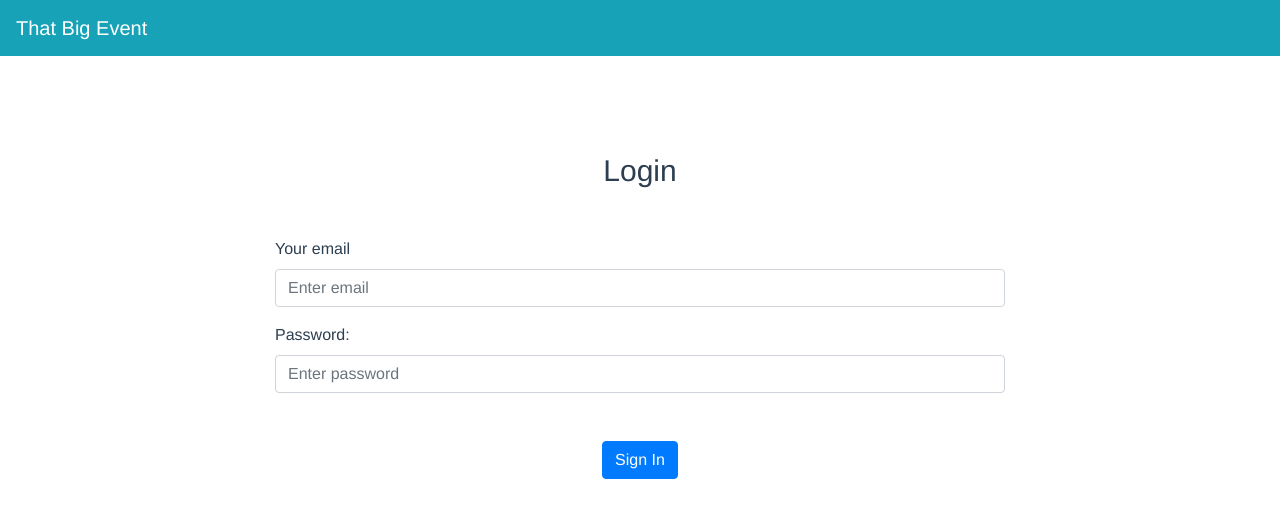
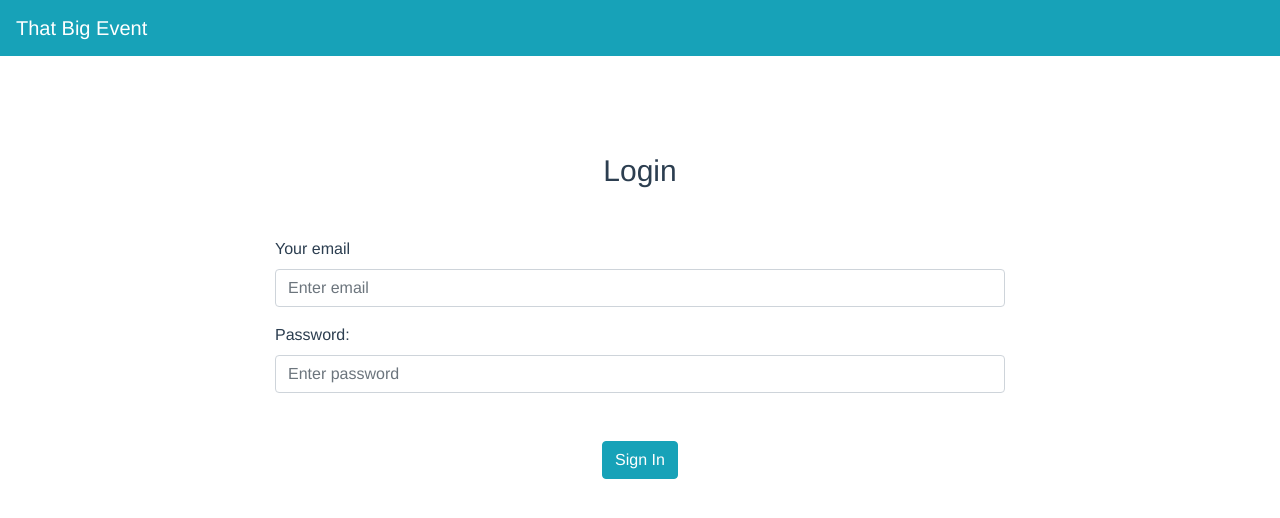
Before and after one commit to mgondolini/that-big-event-qrscanner, a Vue app in the folder frontend/: page /login in a window 1280 px wide. Shown: the top 518 px of the page. Built offline with nearby package versions, Linux system fonts and the light colour scheme; what v-clipboard would draw is missing.

Commit message:
Button color changed to info

```diff
--- a/frontend/src/App.vue
+++ b/frontend/src/App.vue
@@ -17,9 +17,6 @@ export default {
 </script>
 
 <style lang="sass">
-html
-  height: 100% !important
-
 #app
   font-family: Avenir, Helvetica, Arial, sans-serif
   -webkit-font-smoothing: antialiased
--- a/frontend/src/views/CodeScanner.vue
+++ b/frontend/src/views/CodeScanner.vue
@@ -11,7 +11,7 @@
                 required
             ></b-form-input>
           </b-form-group>
-          <b-button type="submit" variant="primary">Save contact</b-button>
+          <b-button type="submit" variant="info">Save contact</b-button>
         </b-form>
       </b-card>
       <b-modal ref="scanner-modal" hide-footer title="Code scanner">
@@ -45,14 +45,10 @@ export default {
   methods: {
       onSubmit(event) {
         event.preventDefault()
-        console.log(JSON.stringify(this.form))
-        console.log("1"+JSON.stringify(this.$store.state.contacts))
 
         const body = {email: this.$store.state.email}
-        console.log(body)
         this.$store.state.axios.put(`user/addContact/${this.form.code}`, body )
           .then((response) => {
-            console.log('response', response.data)
             const user = response.data.user
             this.$store.commit('addContact', { user })
             this.goToContacts();
--- a/frontend/src/views/Login.vue
+++ b/frontend/src/views/Login.vue
@@ -22,7 +22,7 @@
                         required
                         ></b-form-input>
                     </b-form-group>
-                    <b-button type="submit" variant="primary">Sign In</b-button>
+                    <b-button type="submit" variant="info">Sign In</b-button>
                 </b-form>
             </b-card>
             <b-modal ref="login-modal" hide-footer title="Login error">
@@ -51,14 +51,11 @@ export default {
     methods: {
         onSubmit(event) {
             event.preventDefault()
-            alert(JSON.stringify(this.form))
 
             this.$store.state.axios.post('/auth/login', this.form)
                 .then((response) => {
-                    // alert(response.data.token)
                     const token = response.data.token
                     const user = response.data.user
-                    alert(JSON.stringify(user.contacts))
                     this.$store.commit('login', {token, user})
                     this.$router.push('/code_scanner').catch(e=>console.log(e))
                 }).catch((error) => {
```
